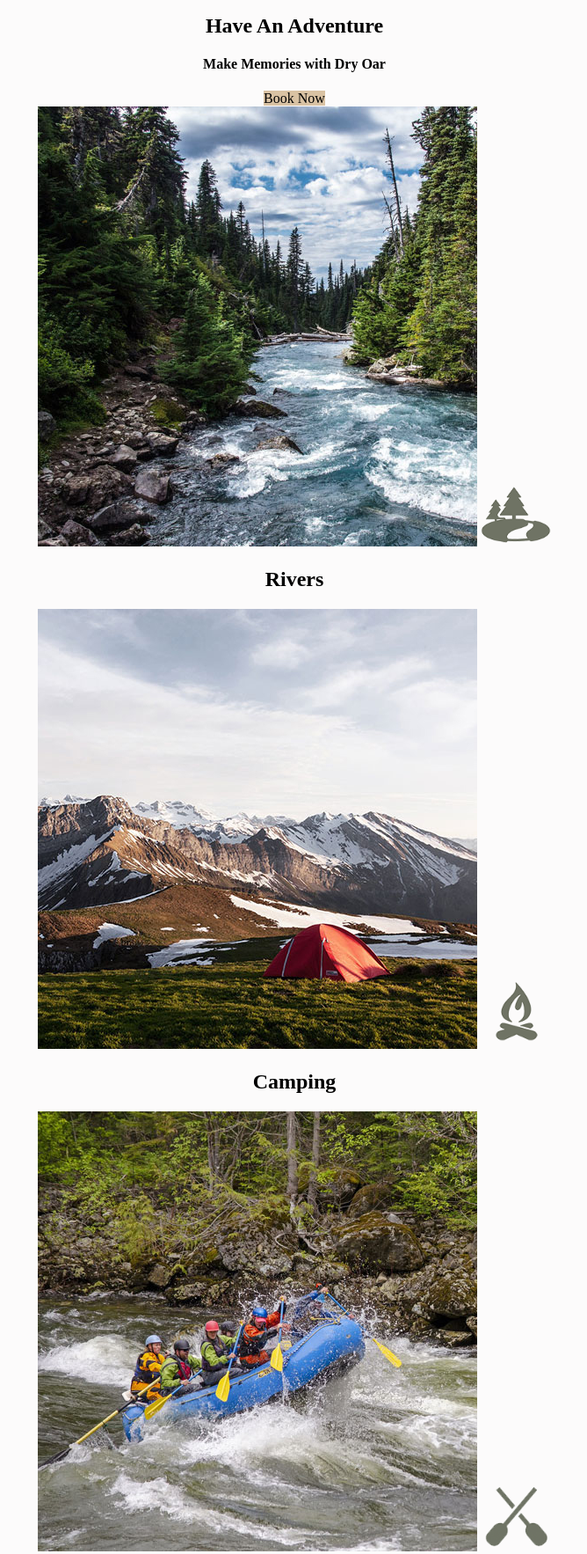
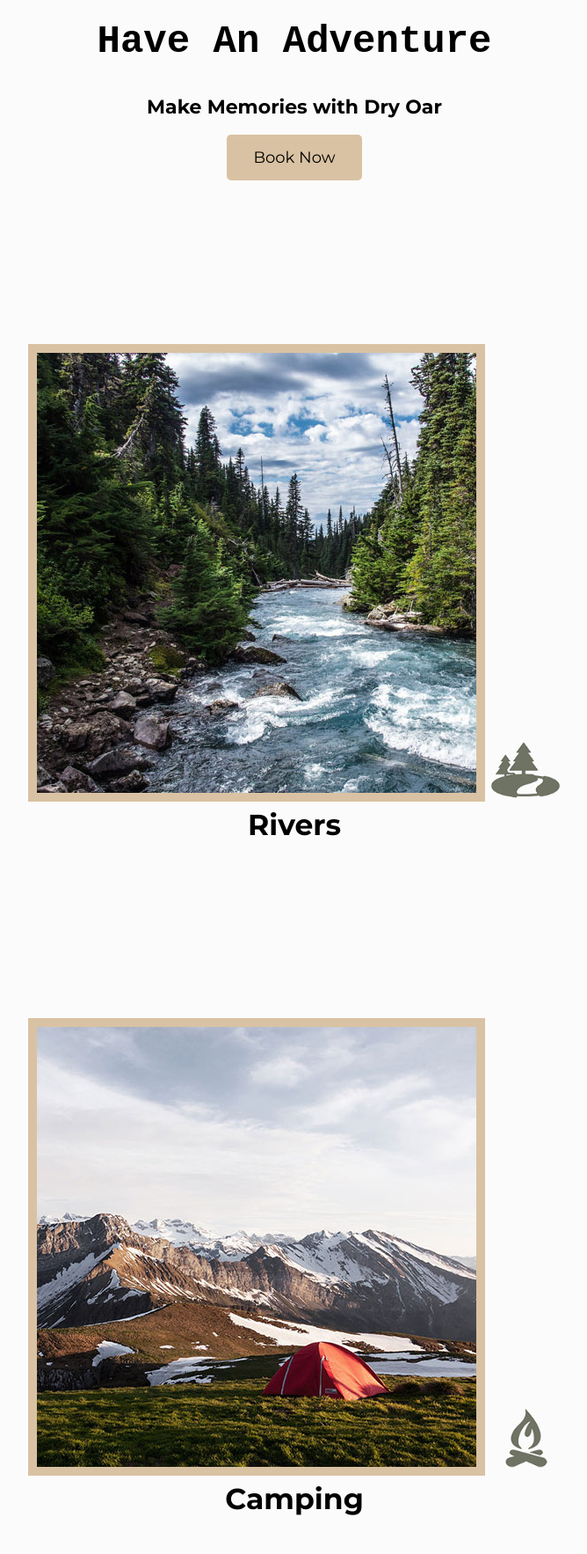
Before and after one commit to claudia-bo/wdd130, a plain HTML site: page wwr/index.html in a window 1280 px wide. Shown: the part 960-2726 px from the top of the page at 88% size, without its empty margins (305-973 px from the left). Drawn offline with Linux system fonts and the light colour scheme; a web font is replaced by a local one.

Commit message:
more css: fonts and spacing

```diff
--- a/aboutme/styles/styles.css
+++ b/aboutme/styles/styles.css
@@ -3,7 +3,7 @@
 nav {
     background-color: steelblue;
     color: white;
-    padding: 10px;
+    padding: 25px;
     text-align: center;
 }
 
@@ -11,11 +11,13 @@ a {
     color: white;
     margin: 40px;
     font-size:1.5em;
+    padding: 25px;
 }
 
 h1 {
     color: steelblue;
     text-align: center;
+    margin: 50px 0;
   }
   img {
     width: 80%;
@@ -30,7 +32,7 @@ h1 {
   footer {
     background-color: steelblue;
     color: white;
-    padding: 10px;
+    padding: 25px;
     text-align: center;
 }
 .main-para {
@@ -55,3 +57,6 @@ a:hover {
   background-color: white;
   color: steelblue;
 }
+body {
+  margin: 0
+}
--- a/wwr/styles/style.css
+++ b/wwr/styles/style.css
@@ -1,3 +1,4 @@
+@import url('https://fonts.googleapis.com/css2?family=Montserrat:ital,wght@0,100..900;1,100..900&family=Oregano:ital@0;1&display=swap');
 #content {
     max-width: 1600px;
     margin: 0 auto;
@@ -6,6 +7,7 @@ nav a {
     text-align: center;
     color: #fcfbfb;
     text-decoration: none;
+    padding: 35px;
 }
 #hero-msg h1, #hero-msg h4 {
     text-align: center;
@@ -21,6 +23,10 @@ main section {
 }
 body {
     background-color: #fcfbfb;
+    font-family: Montserrat, Helvetica, sans-serif;
+    font-size: 22px;
+    margin: 0;
+    padding: 0;
 }
 header {
     background-color:rgba(20,30,13, .7);
@@ -33,6 +39,10 @@ nav a:hover {
     background-color: #d9c2a3;
     color: black;
     text-decoration: none;
+    font-size: 18px;
+    padding: 15px 30px;
+    margin-top: 50px;
+    border-radius: 5px;
 }
 .book:hover, .join:hover {
     background-color: #ffd07b;
@@ -40,13 +50,19 @@ nav a:hover {
 }
 #background {
     background-color: #ffd07b;
+    margin-bottom: 100px;
 }
 .msg {
     background-color: rgba(20,30,13, .7);
+    line-height: 1.5em;
+    padding: 35px;
+    margin-top: 200px;
 }
 footer {
     background-color: rgba(20,30,13, .7);
     color: #d9c2a3;
+    padding: 25px 50px;
+    margin-top: 200px;
 }
 footer a {
     color: #d9c2a3;
@@ -57,6 +73,9 @@ footer a:hover {
 }
 .home-title {
     color: black;
+    font-family: Oregano, 'Courier New', 'Brush Script MT';
+    font-size: 2em;
+    margin-top: 10px;
 }
 h4 {
     color: black;
@@ -66,12 +85,15 @@ h4 {
 }
 .msg p {
     color: #fcfbfb;
+    font-size: .8em;
+    padding-bottom: 15px;
 }
 .logo {
     width: 80px;
 }
 .icon {
     width: 80px;
+    padding-top: 10px;
 }
 #hero-img {
     width: 100%;
@@ -82,3 +104,27 @@ footer p {
 footer p a:hover {
     text-decoration: underline;
 }
+h2 {
+    margin: 0;
+}
+#logo_link {
+    padding-top: 5px;
+}
+footer .social img {
+    padding-top: 15px;
+}
+.rivers-card {
+    margin: 200px 0;
+}
+.camping-card {
+    margin: 200px 0;
+}
+.rapids-card {
+    margin: 200px 0;
+}
+.card-img {
+    border: 10px solid #d9c2a3;
+}
+main section img {
+    box-sizing: border-box;
+}
```
